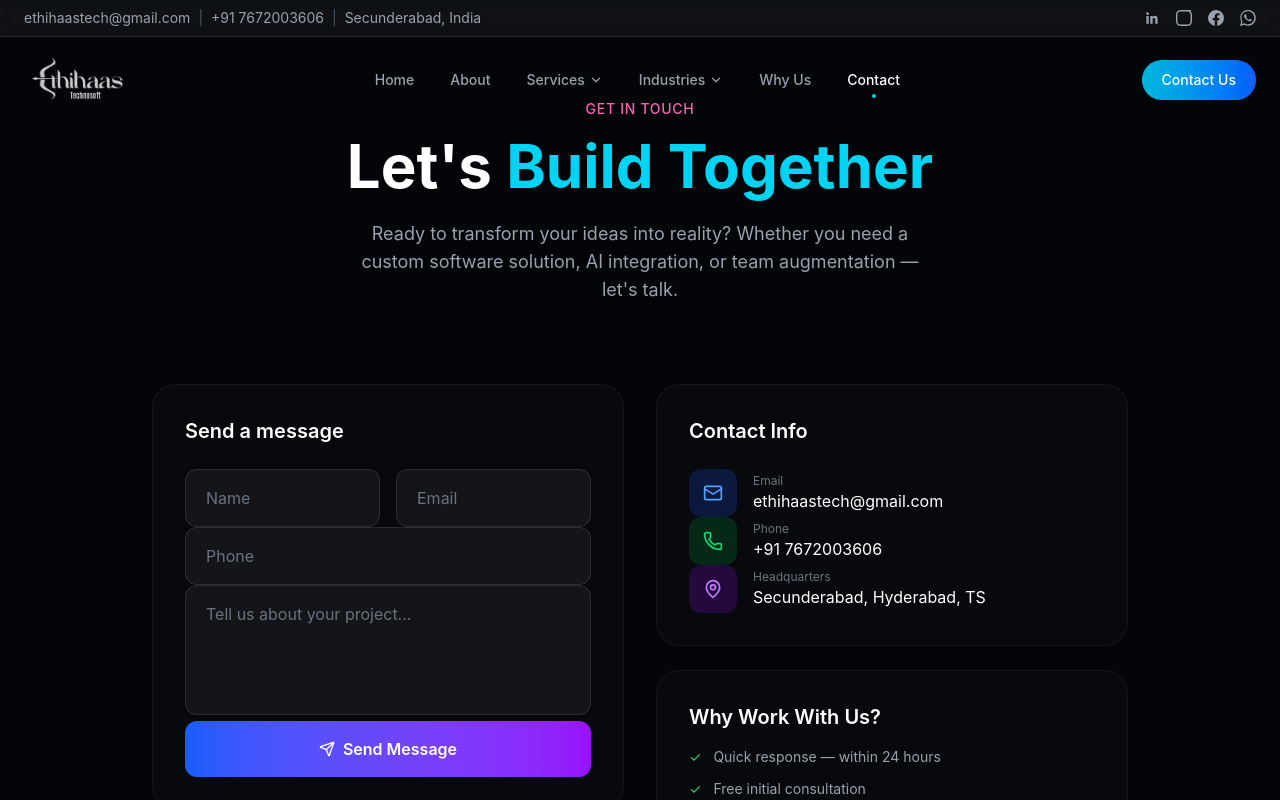
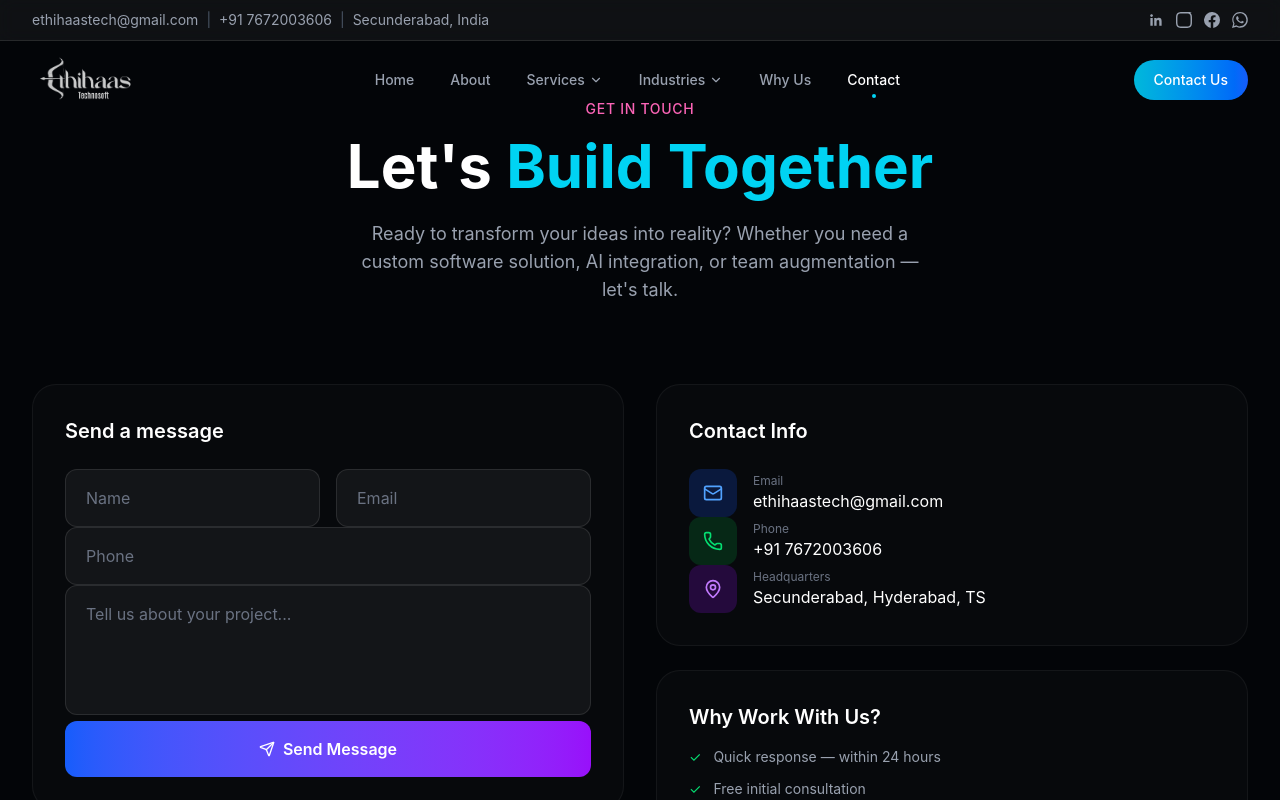
Before and after one commit to archanadeshpal526-create/Etechnosoft-Website, a React (Vite) app: page /contact in a window 1280 px wide. Shown: the top 800 px of the page. Built offline with nearby package versions, Linux system fonts and the light colour scheme.

Commit message:
Fix global section alignment after top bar integration

```diff
--- a/src/components/About.jsx
+++ b/src/components/About.jsx
@@ -29,7 +29,7 @@ export default function About() {
 
   return (
     <section ref={ref} id="about" className="py-16 bg-[#030508]">
-      <div className="max-w-7xl mx-auto px-6">
+      <div className="max-w-7xl mx-auto px-4 sm:px-6 lg:px-8">
         <motion.div
           initial={{ opacity: 0, y: 30 }}
           whileInView={{ opacity: 1, y: 0 }}
--- a/src/components/Challenges.jsx
+++ b/src/components/Challenges.jsx
@@ -39,7 +39,7 @@ const challenges = [
 export default function Challenges() {
   return (
     <section id="challenges" className="py-16 bg-[#030508]">
-      <div className="max-w-7xl mx-auto px-6">
+      <div className="max-w-7xl mx-auto px-4 sm:px-6 lg:px-8">
         <motion.div
           initial={{ opacity: 0, y: 30 }}
           whileInView={{ opacity: 1, y: 0 }}
--- a/src/components/Contact.jsx
+++ b/src/components/Contact.jsx
@@ -9,7 +9,7 @@ export default function Contact() {
 
   return (
     <section ref={ref} id="contact" className="py-24 bg-[#030508]">
-      <div className="max-w-5xl mx-auto px-6">
+      <div className="max-w-7xl mx-auto px-4 sm:px-6 lg:px-8">
         <motion.div
           initial={{ opacity: 0, y: 30 }}
           whileInView={{ opacity: 1, y: 0 }}
--- a/src/components/Footer.jsx
+++ b/src/components/Footer.jsx
@@ -37,7 +37,7 @@ export default function Footer() {
 
   return (
     <footer className="bg-[#020204] border-t border-white/5">
-      <div className="max-w-7xl mx-auto px-6 py-16">
+      <div className="max-w-7xl mx-auto px-4 sm:px-6 lg:px-8 py-16">
         <div className="grid md:grid-cols-4 gap-12">
           <div className="md:col-span-2">
             <img src={Logo} alt="Ethihaas" className="h-14 mb-6" />
--- a/src/components/Hero.jsx
+++ b/src/components/Hero.jsx
@@ -61,7 +61,7 @@ export default function Hero() {
         ))}
       </div>
 
-      <div className="relative z-10 max-w-5xl mx-auto px-6 py-32">
+      <div className="relative z-10 max-w-7xl mx-auto px-4 sm:px-6 lg:px-8 py-32">
         <motion.div
           initial={{ opacity: 0, y: 40 }}
           animate={{ opacity: 1, y: 0 }}
--- a/src/components/Industries.jsx
+++ b/src/components/Industries.jsx
@@ -28,7 +28,7 @@ export default function Industries() {
 
   return (
     <section ref={ref} id="industries" className="py-16 bg-[#030508]">
-      <div className="max-w-7xl mx-auto px-6">
+      <div className="max-w-7xl mx-auto px-4 sm:px-6 lg:px-8">
         <motion.div
           initial={{ opacity: 0, y: 30 }}
           whileInView={{ opacity: 1, y: 0 }}
--- a/src/components/Navbar.jsx
+++ b/src/components/Navbar.jsx
@@ -76,7 +76,7 @@ export default function Navbar() {
         isScrolled ? 'bg-[#0a0f1c]/90 backdrop-blur-xl border-b border-white/[0.08] shadow-lg shadow-black/20' : 'bg-transparent'
       }`}
     >
-      <div className="max-w-7xl mx-auto px-6 py-4 flex items-center justify-between">
+      <div className="max-w-7xl mx-auto px-4 sm:px-6 lg:px-8 py-4 flex items-center justify-between">
         <button onClick={() => handleNavClick('/')} className="flex items-center gap-2">
           <img src={Logo} alt="Ethihaas" className="h-12" />
         </button>
@@ -149,7 +149,7 @@ export default function Navbar() {
       <AnimatePresence>
         {isMobileOpen && (
           <motion.div initial={{ opacity: 0, height: 0 }} animate={{ opacity: 1, height: 'auto' }} exit={{ opacity: 0, height: 0 }} className="md:hidden bg-[#0a0f1c]/95 backdrop-blur-xl border-t border-white/5">
-            <div className="px-6 py-4 flex flex-col gap-2">
+            <div className="px-4 sm:px-6 lg:px-8 py-4 flex flex-col gap-2">
               {navLinks.map((link) => (
                 <button key={link.name} onClick={() => handleNavClick(link.path)} className={`text-left px-4 py-3 rounded-lg transition-colors ${location.pathname === link.path ? 'text-white bg-white/5' : 'text-gray-400 hover:text-white hover:bg-white/5'}`}>
                   {link.name}
--- a/src/components/Services.jsx
+++ b/src/components/Services.jsx
@@ -162,7 +162,7 @@ export default function Services() {
 
   return (
     <section id="services" className="py-16 bg-[#030508]">
-      <div className="max-w-7xl mx-auto px-6">
+      <div className="max-w-7xl mx-auto px-4 sm:px-6 lg:px-8">
         <motion.div
           initial={{ opacity: 0, y: 30 }}
           whileInView={{ opacity: 1, y: 0 }}
--- a/src/components/TopInfoBar.jsx
+++ b/src/components/TopInfoBar.jsx
@@ -35,8 +35,8 @@ const SocialIcon = ({ type }) => {
 export default function TopInfoBar() {
   return (
     <div className="fixed top-0 left-0 right-0 z-[60] bg-white/5 border-b border-white/10 backdrop-blur-sm">
-      <div className="max-w-7xl mx-auto px-6 py-2 flex flex-col sm:flex-row sm:items-center sm:justify-between gap-2">
-        <div className="flex flex-wrap items-center gap-2 text-xs sm:text-sm text-gray-400 font-normal">
+      <div className="max-w-7xl mx-auto h-10 px-4 sm:px-6 lg:px-8 flex items-center justify-between gap-3">
+        <div className="flex items-center gap-2 text-xs sm:text-sm text-gray-400 font-normal whitespace-nowrap overflow-x-auto">
           <a href="mailto:ethihaastech@gmail.com" className="hover:text-white transition-colors">
             ethihaastech@gmail.com
           </a>
@@ -48,7 +48,7 @@ export default function TopInfoBar() {
           <span>Secunderabad, India</span>
         </div>
 
-        <div className="flex items-center gap-4 text-gray-400">
+        <div className="flex items-center gap-3 text-gray-400 shrink-0">
           {socialLinks.map((item) => (
             <a
               key={item.name}
--- a/src/components/WhyChooseUs.jsx
+++ b/src/components/WhyChooseUs.jsx
@@ -46,7 +46,7 @@ export default function WhyChooseUs() {
 
   return (
     <section ref={ref} id="why-us" className="py-16 bg-[#030508]">
-      <div className="max-w-7xl mx-auto px-6">
+      <div className="max-w-7xl mx-auto px-4 sm:px-6 lg:px-8">
         <motion.div
           initial={{ opacity: 0, y: 30 }}
           whileInView={{ opacity: 1, y: 0 }}
```
